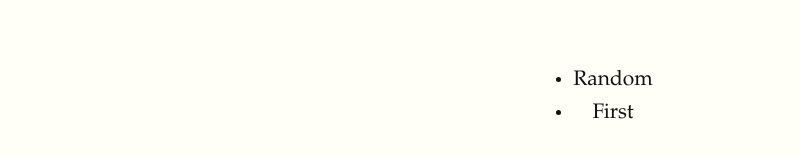
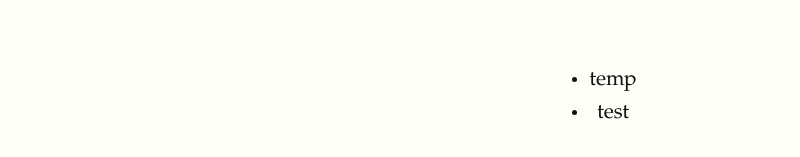
Before and after one commit to asdf1899/stuff, a Vue app: page / in a window 1280 px wide. Shown: the part 211-368 px from the top of the page, without its empty margins (127-927 px from the left). Built offline with nearby package versions, Linux system fonts and the light colour scheme.

Commit message:
Read article title from json

```diff
--- a/src/App.vue
+++ b/src/App.vue
@@ -6,9 +6,11 @@
 
 <script>
   import Homepage from './components/Homepage.vue'
+  import router from './router'
 
   export default {
     name: 'App',
+    router,
     components: {
       Homepage
     }
--- a/src/components/Homepage.vue
+++ b/src/components/Homepage.vue
@@ -4,13 +4,14 @@
         <div style="text-align:center">
             <p><i>Just some random articles written by me...</i></p>
         </div>
-        <ArticlesList :articles="items"></ArticlesList>
+        <ArticlesList :articles="jsonArticles"></ArticlesList>
     </div>
  </template>
 
 <script>
     import NavBar from './NavBar.vue'
     import ArticlesList from './ArticlesList.vue'
+    import jsonArticles from '@/statics/articles.json'
 
     export default {
         name: 'Homepage',
@@ -19,12 +20,18 @@
         ArticlesList
         },
         data: function(){
+            console.log(jsonArticles);
+            return {
+                jsonArticles
+            }
+        }
+        /*data: function(){
             return {
                 items: [
                     {id:2, title: 'Random'},
                     {id:1, title: 'First'}
                 ]
             }
-    }
+        }*/
     }
 </script>
--- a/src/main.js
+++ b/src/main.js
@@ -1,8 +1,9 @@
 import Vue from 'vue'
 import App from './App.vue'
+import router from './router'
 
 Vue.config.productionTip = false
 
 new Vue({
-  render: h => h(App),
+  render: h => h(App),router
 }).$mount('#app')
--- /dev/null
+++ b/src/router/index.js
@@ -0,0 +1,26 @@
+import Vue from 'vue'
+import Router from 'vue-router'
+import Homepage from '@/components/Homepage'
+//import ArticleEntries from '../statics/articles.json';
+
+Vue.use(Router)
+
+export default new Router({
+  routes: [
+    {
+      path: '/',
+      name: 'Homepage',
+      component: Homepage
+    },
+    /*ArticleEntries.map( id => ({
+        path: '/articles/${id}',
+        name: id,
+        component: Homepage
+    }))
+    ArticleEntries.map(entry => ({
+      path: `/${entry}`,
+      name: entry,
+      component: () => import(`../markdowns/${entry}.md`)
+    }))*/
+  ]
+})
--- /dev/null
+++ b/src/statics/articles.json
@@ -0,0 +1,14 @@
+[
+    {
+        "id": "1",
+        "date": "March 8, 2020",
+        "title": "temp",
+        "src": "foo.md"
+    },
+    {
+        "id": "2",
+        "date": "March 8, 2020",
+        "title": "test",
+        "src": "foo.md"
+    }
+]
```
Also changed, not shown: src/markdowns/1.md (added, +1 -0 lines). Lines whose indentation alone changed are shown as unchanged.
